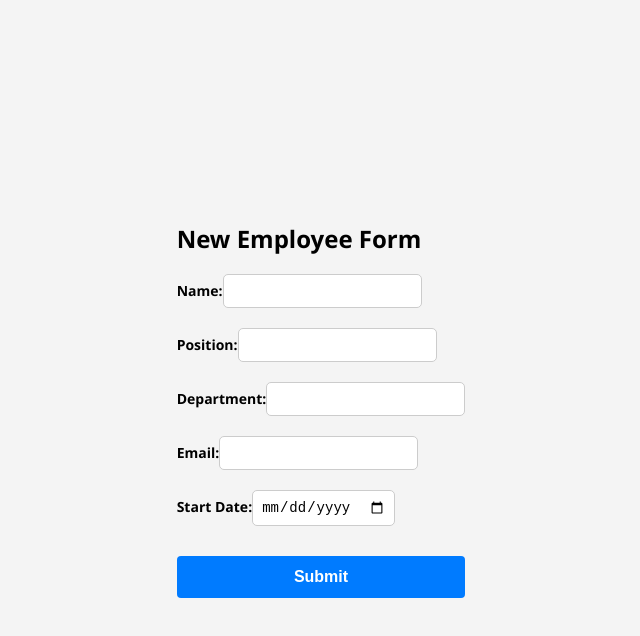
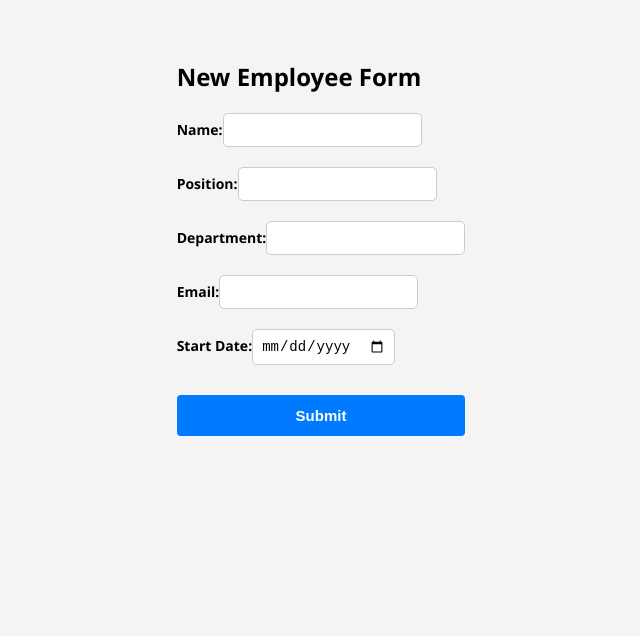
Before and after one commit to mguagcedu/employee-form, a React (Create React App) app: page / in a window 1280 px wide. Shown: the top 636 px of the page, without its empty margins (319-959 px from the left). Built offline with nearby package versions, Linux system fonts and the light colour scheme.

Commit message:
Final layout and spacing fixes to match README screenshot

```diff
--- a/src/App.css
+++ b/src/App.css
@@ -1,79 +1,73 @@
-/* Reset box sizing */
-* {
-  box-sizing: border-box;
-}
-
-/* Body setup */
 body {
   margin: 0;
   font-family: 'Segoe UI', Tahoma, Geneva, Verdana, sans-serif;
   background-color: #f4f4f4;
 }
 
-/* App container */
 .App {
   display: flex;
-  justify-content: center;
+  flex-direction: column;
   align-items: center;
-  padding: 40px 20px;
+  justify-content: start;
+  padding-top: 40px;
   min-height: 100vh;
 }
 
-/* Form card styling */
+h1 {
+  font-size: 32px;
+  margin-bottom: 20px;
+}
+
 .form-container {
-  width: 100%;
-  max-width: 600px;
-  background-color: #fff;
-  padding: 40px;
+  background-color: white;
+  padding: 40px 50px;
   border-radius: 12px;
   box-shadow: 0 4px 10px rgba(0, 0, 0, 0.1);
+  width: 100%;
+  max-width: 500px;
 }
 
-/* Form header */
 .form-container h2 {
+  font-size: 20px;
+  margin-bottom: 30px;
   text-align: center;
-  margin-bottom: 32px;
-  font-size: 24px;
-  font-weight: 600;
+  font-weight: bold;
 }
 
-/* Label and input container */
 .form-group {
   display: flex;
+  flex-direction: row;
   align-items: center;
   margin-bottom: 20px;
 }
 
-/* Label width */
 .form-group label {
-  width: 150px;
-  font-weight: 500;
-  font-size: 16px;
+  width: 120px;
+  font-weight: bold;
+  font-size: 14px;
 }
 
-/* Input styling */
 .form-group input {
   flex: 1;
-  padding: 10px 12px;
+  padding: 10px;
+  font-size: 14px;
   border: 1px solid #ccc;
   border-radius: 6px;
-  font-size: 16px;
 }
 
-/* Submit button */
-button[type='submit'] {
+button[type="submit"] {
   width: 100%;
   padding: 14px;
-  font-size: 16px;
+  background-color: #007bff;
+  color: white;
+  font-size: 15px;
   font-weight: bold;
-  color: #fff;
-  background-color: #007bff;
   border: none;
   border-radius: 6px;
   cursor: pointer;
-  transition: background-color 0.3s ease;
+  transition: background-color 0.3s;
 }
 
-button[type='submit']:hover {
+button[type="submit"]:hover {
   background-color: #0056b3;
 }
```
